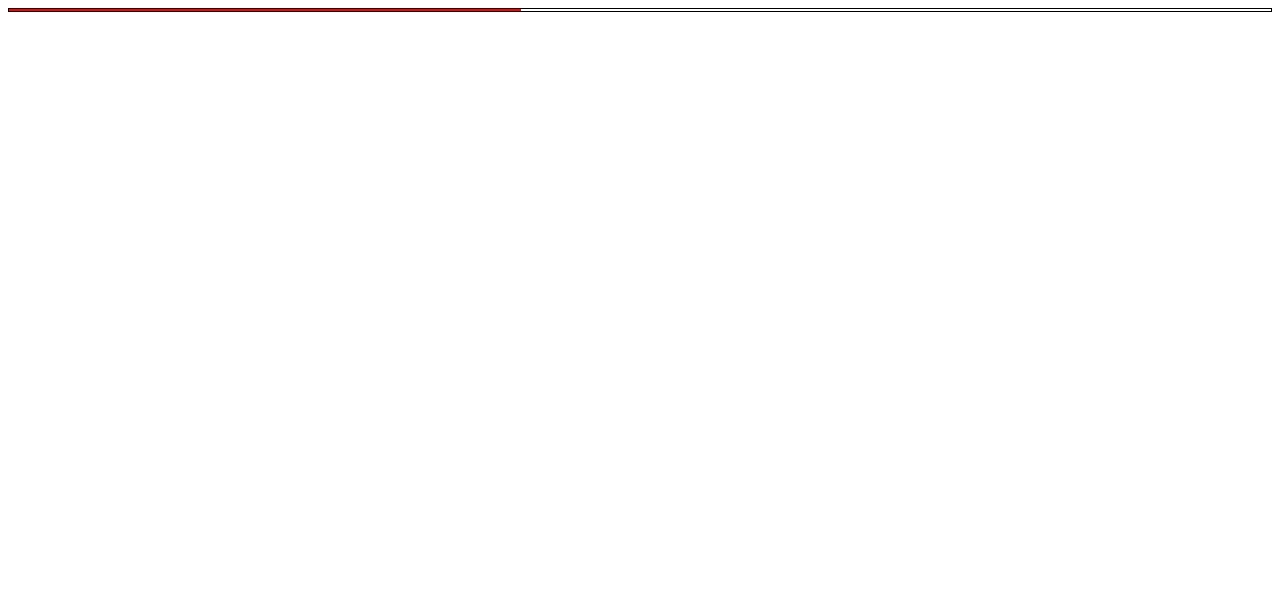
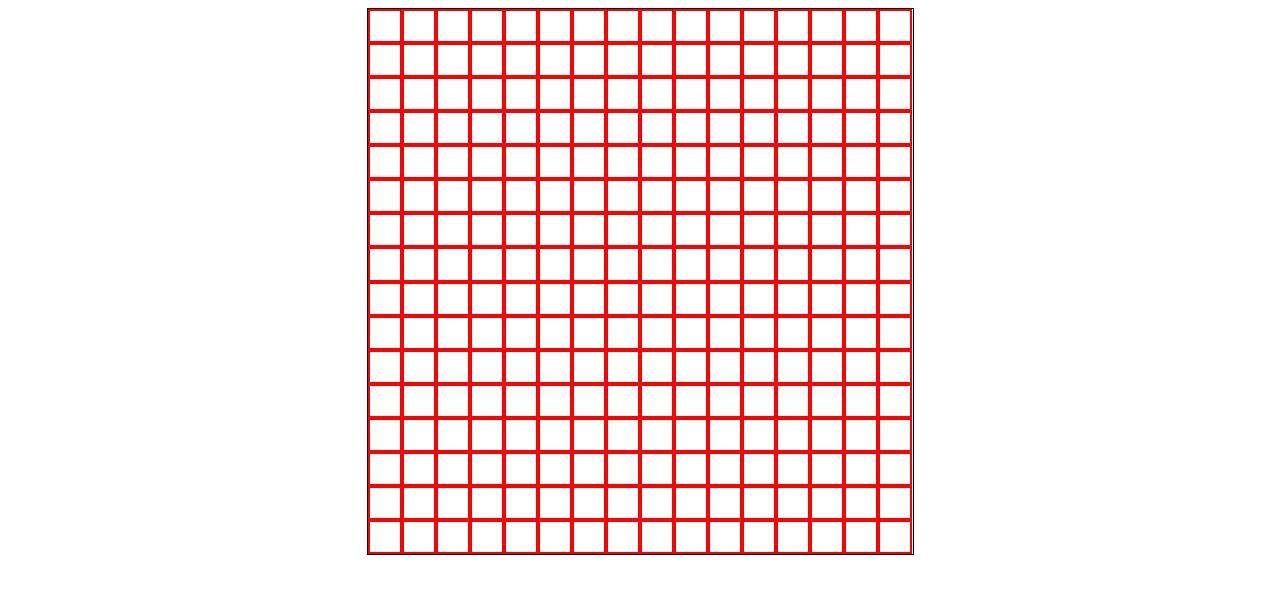
Before and after one commit to NotPedrovisk/EtchASketch, a plain HTML site: page index.html in a window 1280 px wide. Drawn offline with Linux system fonts and the light colour scheme.

Commit message:
added event listeners for mouse hovering

```diff
--- a/scripts.js
+++ b/scripts.js
@@ -5,9 +5,19 @@ const container = document.querySelector("div");
 for(i = 0; i < 256; i++){
     const newDiv = document.createElement("div");
     newDiv.setAttribute("class", "testDivs");
+
+    newDiv.addEventListener("mouseenter", ()=>{
+        newDiv.style.backgroundColor = "lightgray";
+    });
+    newDiv.addEventListener("mouseleave", ()=>{
+        newDiv.style.backgroundColor = "white";
+    })
+
     container.appendChild(newDiv);
 }
 
 
 
+
+
 console.log(container.children.length)
--- a/styles.css
+++ b/styles.css
@@ -1,9 +1,23 @@
 .container{
     display:flex;
     border: 1px solid black;
+    width: 545px;
+    height: 545px;
+    justify-content: space-evenly;
+    flex-wrap: wrap;
 }
 
 .testDivs{
+    min-height: 20px;
+    min-width: 20px;
     display:flex;
-    border:1px solid red;
+    border:2px solid red;
+    padding:5px;
+
+
 }
+
+body{
+    display:flex;
+    justify-content: center;
+}
```
